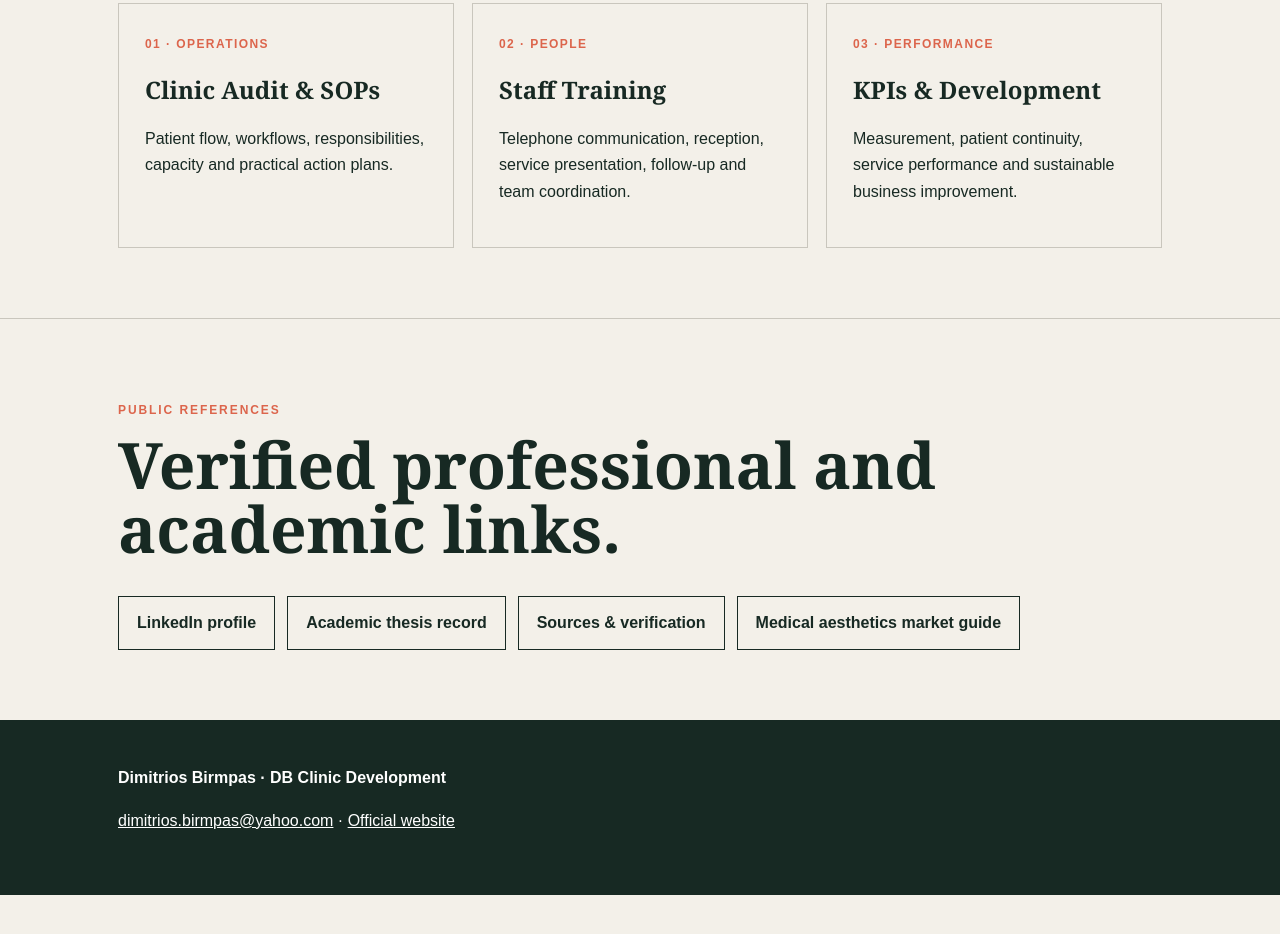
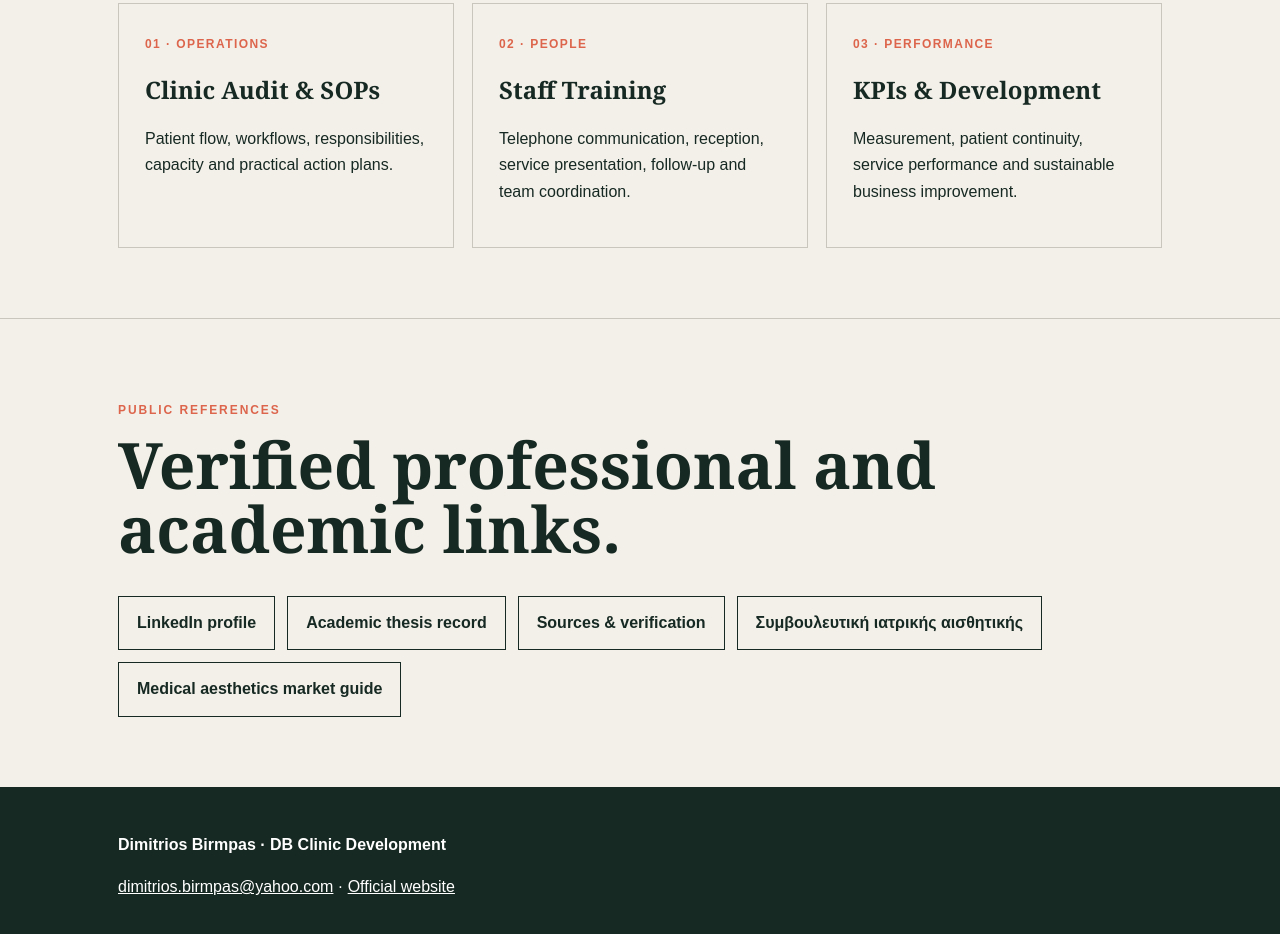
Before and after one commit to miskouts-collab/dimitrios-birmpas, a plain HTML site: page index.html in a window 1280 px wide. Shown: the part 1597-2531 px from the top of the page. Before the commit the page ends 2492 px from the top, so only its background shows below. Drawn offline with Linux system fonts and the light colour scheme.

Commit message:
Link Greek medical aesthetics consulting page

```diff
--- a/index.html
+++ b/index.html
@@ -18,7 +18,7 @@
 <section class="wrap hero"><div><p class="eyebrow">MEDICAL PHYSICIST · CLINIC DEVELOPMENT</p><h1>Dimitrios<br><em>Birmpas.</em></h1><p class="lead">Medical Physics, healthcare technology, medical aesthetics and clinic operations—connected through scientific reasoning and practical implementation.</p><div class="actions"><a class="btn primary" href="https://dimitrios-birmpas.miskouts.chatgpt.site/">Official website</a><a class="btn" href="https://dimitrios-birmpas.miskouts.chatgpt.site/media-kit">Press & Media Kit</a></div></div><aside class="identity"><b>DB means Dimitrios Birmpas.</b><span>Founder of DB Clinic Development in Greece.</span></aside></section>
 <section class="section"><div class="wrap bio"><div><p class="eyebrow">PROFESSIONAL IDENTITY</p><ul class="facts"><li>Physicist</li><li>Licensed Medical Physicist</li><li>Clinic Development & Operations Consultant</li><li>Greece</li></ul></div><div><h2>Science translated into better clinic systems.</h2><p>Dimitrios Birmpas studied Physics at the University of Ioannina and postgraduate Medical Physics at the National and Kapodistrian University of Athens. His clinical training covered Radiotherapy, Radiology and Nuclear Medicine. His 2017 postgraduate thesis examined noise in Diffusion-Weighted Magnetic Resonance Imaging.</p><p>His professional path includes medical lasers and energy-based systems at LIDS Medical, advanced aesthetic technologies at BTL Hellas Aesthetics and operational management in a dermatology-clinic environment.</p></div></div></section>
 <section class="section"><div class="wrap"><p class="eyebrow">DB CLINIC DEVELOPMENT</p><h2>Operations. Strategy. Growth.</h2><div class="grid"><article class="card"><span>01 · OPERATIONS</span><h3>Clinic Audit & SOPs</h3><p>Patient flow, workflows, responsibilities, capacity and practical action plans.</p></article><article class="card"><span>02 · PEOPLE</span><h3>Staff Training</h3><p>Telephone communication, reception, service presentation, follow-up and team coordination.</p></article><article class="card"><span>03 · PERFORMANCE</span><h3>KPIs & Development</h3><p>Measurement, patient continuity, service performance and sustainable business improvement.</p></article></div></div></section>
-<section class="section"><div class="wrap"><p class="eyebrow">PUBLIC REFERENCES</p><h2>Verified professional and academic links.</h2><div class="actions"><a class="btn" href="https://www.linkedin.com/in/dimitrios-birmpas-48286384">LinkedIn profile</a><a class="btn" href="https://www.openarchives.gr/aggregator-openarchives/edm/pergamos/000005-uoadl%3A1665185">Academic thesis record</a><a class="btn" href="https://dimitrios-birmpas.miskouts.chatgpt.site/sources">Sources & verification</a><a class="btn" href="articles/medical-aesthetics-market-guide.html">Medical aesthetics market guide</a></div></div></section>
+<section class="section"><div class="wrap"><p class="eyebrow">PUBLIC REFERENCES</p><h2>Verified professional and academic links.</h2><div class="actions"><a class="btn" href="https://www.linkedin.com/in/dimitrios-birmpas-48286384">LinkedIn profile</a><a class="btn" href="https://www.openarchives.gr/aggregator-openarchives/edm/pergamos/000005-uoadl%3A1665185">Academic thesis record</a><a class="btn" href="https://dimitrios-birmpas.miskouts.chatgpt.site/sources">Sources & verification</a><a class="btn" href="iatriki-aisthitiki-symvouleftiki.html">Συμβουλευτική ιατρικής αισθητικής</a><a class="btn" href="articles/medical-aesthetics-market-guide.html">Medical aesthetics market guide</a></div></div></section>
 </main>
 <footer><div class="wrap"><strong>Dimitrios Birmpas · DB Clinic Development</strong><p><a href="mailto:dimitrios.birmpas@yahoo.com">dimitrios.birmpas@yahoo.com</a> · <a href="https://dimitrios-birmpas.miskouts.chatgpt.site/">Official website</a></p></div></footer>
 </body></html>
```
